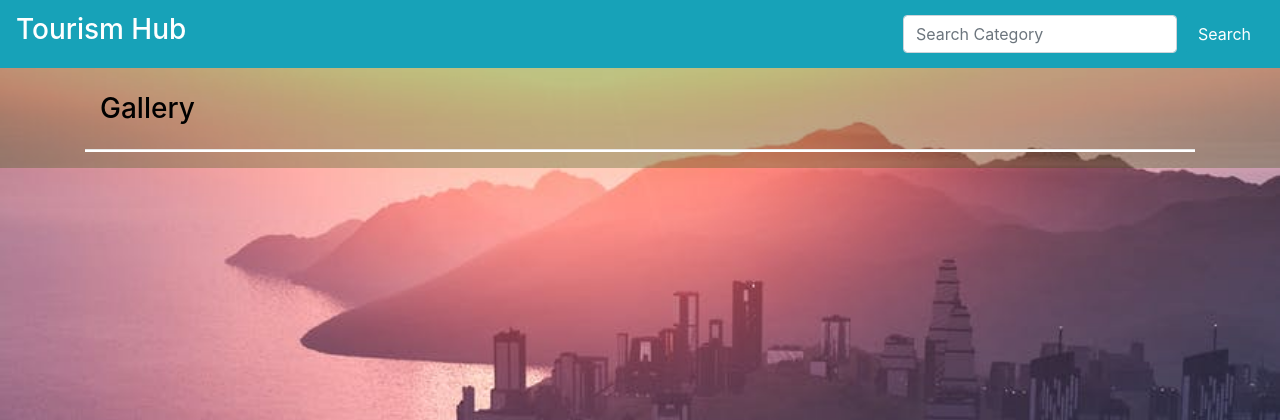
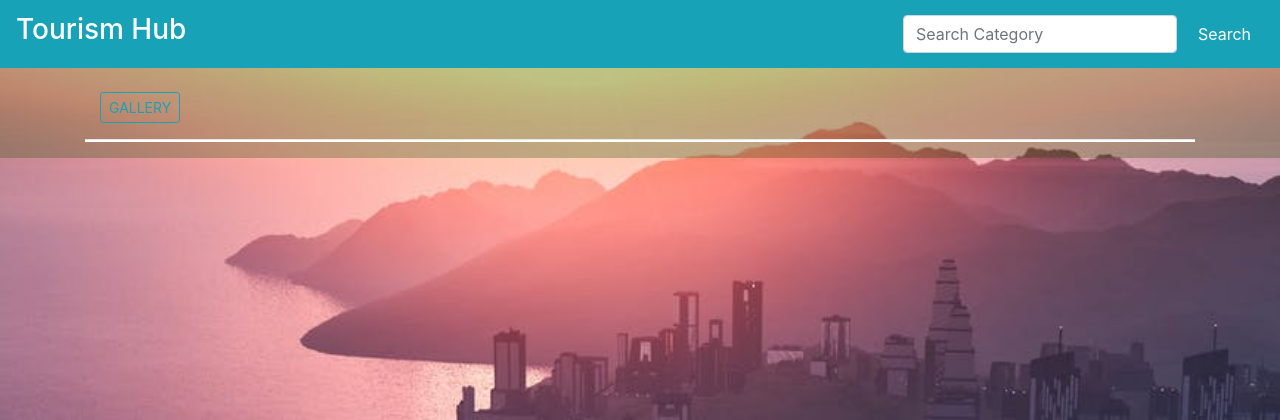
Before and after one commit to EssyMwangi/my-gallery, a Django app: page / in a window 1280 px wide. Shown: the top 420 px of the page. Run offline with Django 3.2, Linux system fonts and the light colour scheme; data that the repository does not hold is empty; some libraries are stand-ins or nearby versions.

Commit message:
added bootstrap

```diff
--- a/mygallery/templates/mygallery/index.html
+++ b/mygallery/templates/mygallery/index.html
@@ -10,7 +10,7 @@
         <div class="row">
             <div class="col-md-7">
               <div class="container-fluid landing">
-                <a href="/" class="scroll"><h3 style="text-decoration: none;color: black;">Gallery</h3></a>
+                <a href="/" class="scroll"><button class="btn btn-outline-info btn-sm">GALLERY</button></a>
             </div>
             </div>
             <div class="col-md-5">
```
